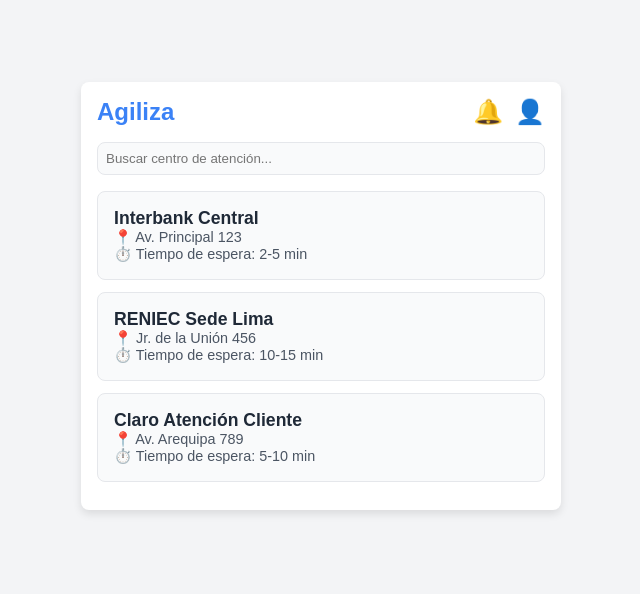
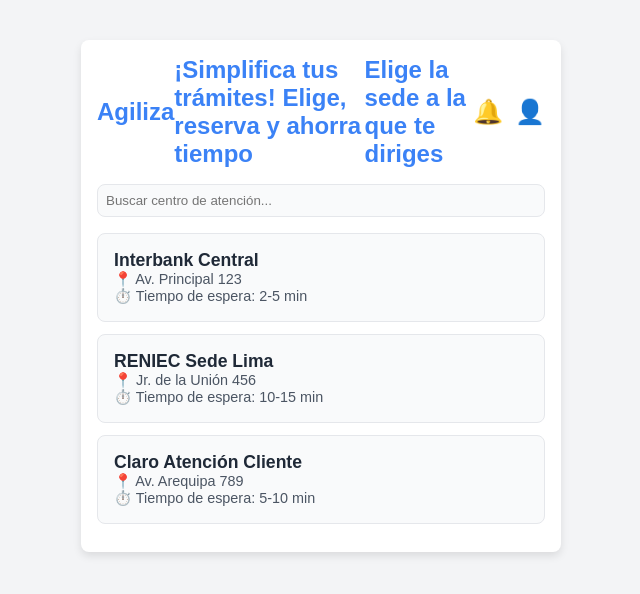
Before and after one commit to FernandoMontesinos/agiliza, a plain HTML site: page index.html in a window 1280 px wide. Shown: the part 104-698 px from the top of the page, without its empty margins (319-959 px from the left). Drawn offline with Linux system fonts and the light colour scheme.

Commit message:
Descripción de los cambios

```diff
--- a/index.html
+++ b/index.html
@@ -10,6 +10,8 @@
   <div class="container">
     <nav class="navbar">
       <h1 class="title">Agiliza</h1>
+      <h2 class="title">¡Simplifica tus trámites! Elige, reserva y ahorra tiempo</h2>
+      <h2 class="title">Elige la sede a la que te diriges</h2>
       <div class="icons">
         <span class="icon">🔔</span>
         <span class="icon">👤</span>
```
